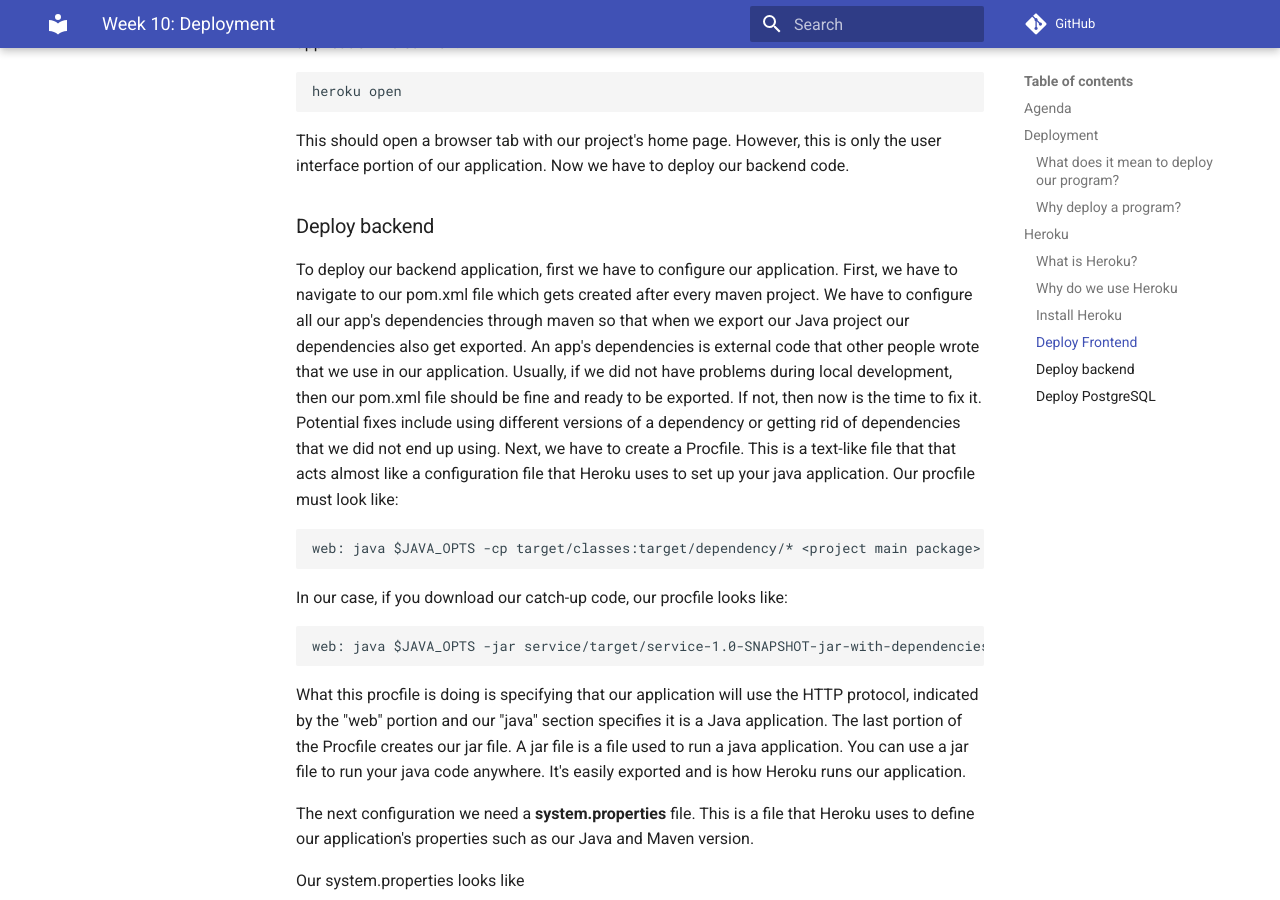
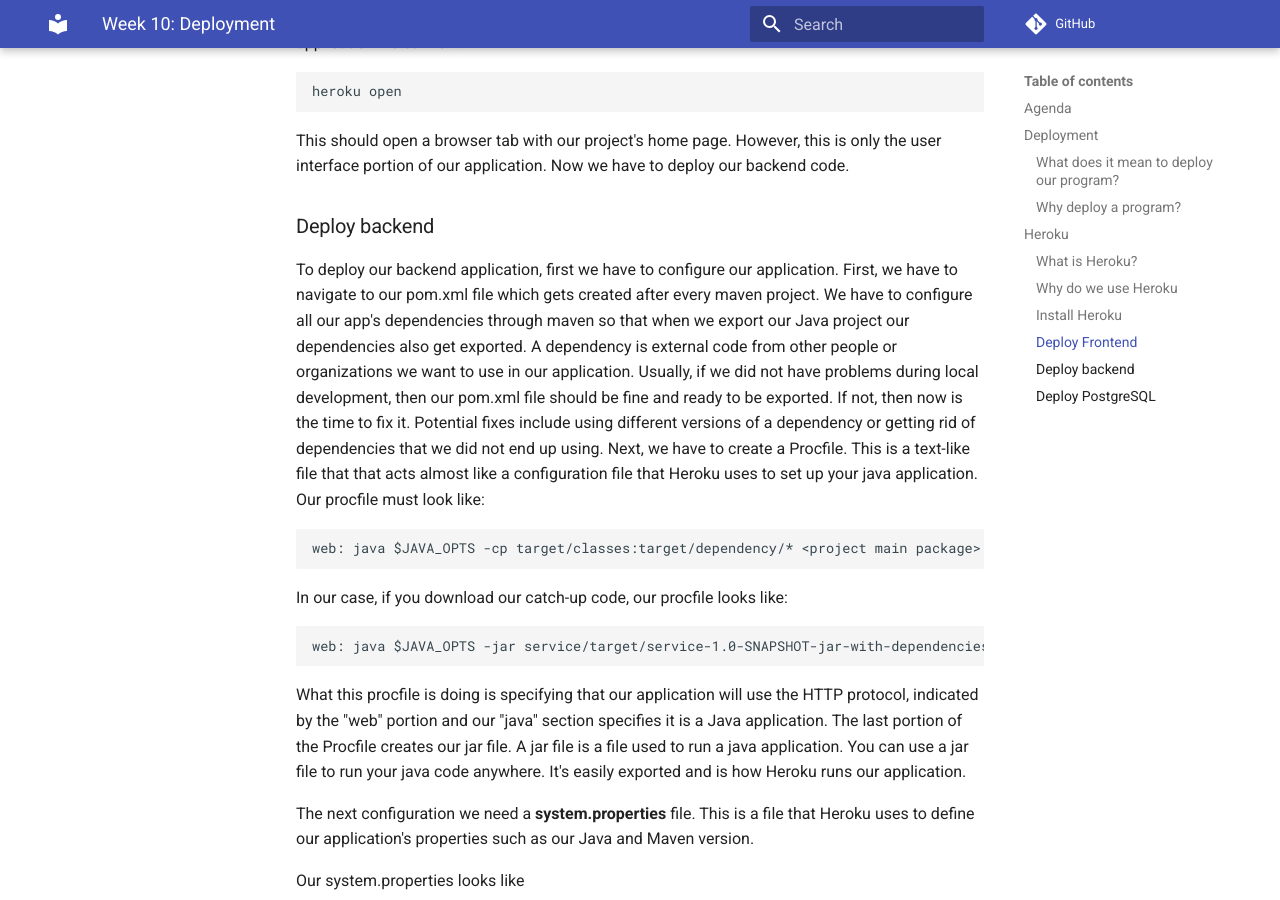
Before and after one commit to Code-4-Community/learning-resources, an MkDocs documentation site: the page built from docs/jumpstart/week-10.md, in a window 1280 px wide and 900 px high, scrolled down 3316 px. Built offline with MkDocs 1.6.1 and Material for MkDocs 9.7.7, drawn with Linux system fonts in a browser that asks for light colours; comment, search, counter and statistics services are not loaded.

Commit message:
Update docs/jumpstart/week-10.md
Co-authored-by: Conner Nilsen <connernilsen@gmail.com>

```diff
--- a/docs/jumpstart/week-10.md
+++ b/docs/jumpstart/week-10.md
@@ -84,7 +84,7 @@
 ### Deploy backend
 To deploy our backend application, first we have to configure our application. First, we have to navigate to our pom.xml
 file which gets created after every maven project. We have to configure all our app's dependencies through maven so that when we export our Java project our dependencies also get exported.
-An app's dependencies is external code that other people wrote that we use in our application. Usually, if we did not have problems during local development, then our pom.xml file should be fine and ready to be exported.
+A dependency is external code from other people or organizations we want to use in our application. Usually, if we did not have problems during local development, then our pom.xml file should be fine and ready to be exported.
 If not, then now is the time to fix it. Potential fixes include using different versions of a dependency or getting rid of dependencies that we did not end up using.
 Next, we have to create a Procfile. This is a text-like file that that acts almost like a configuration file that Heroku uses to set up your java application. Our procfile must look like:
 
```
